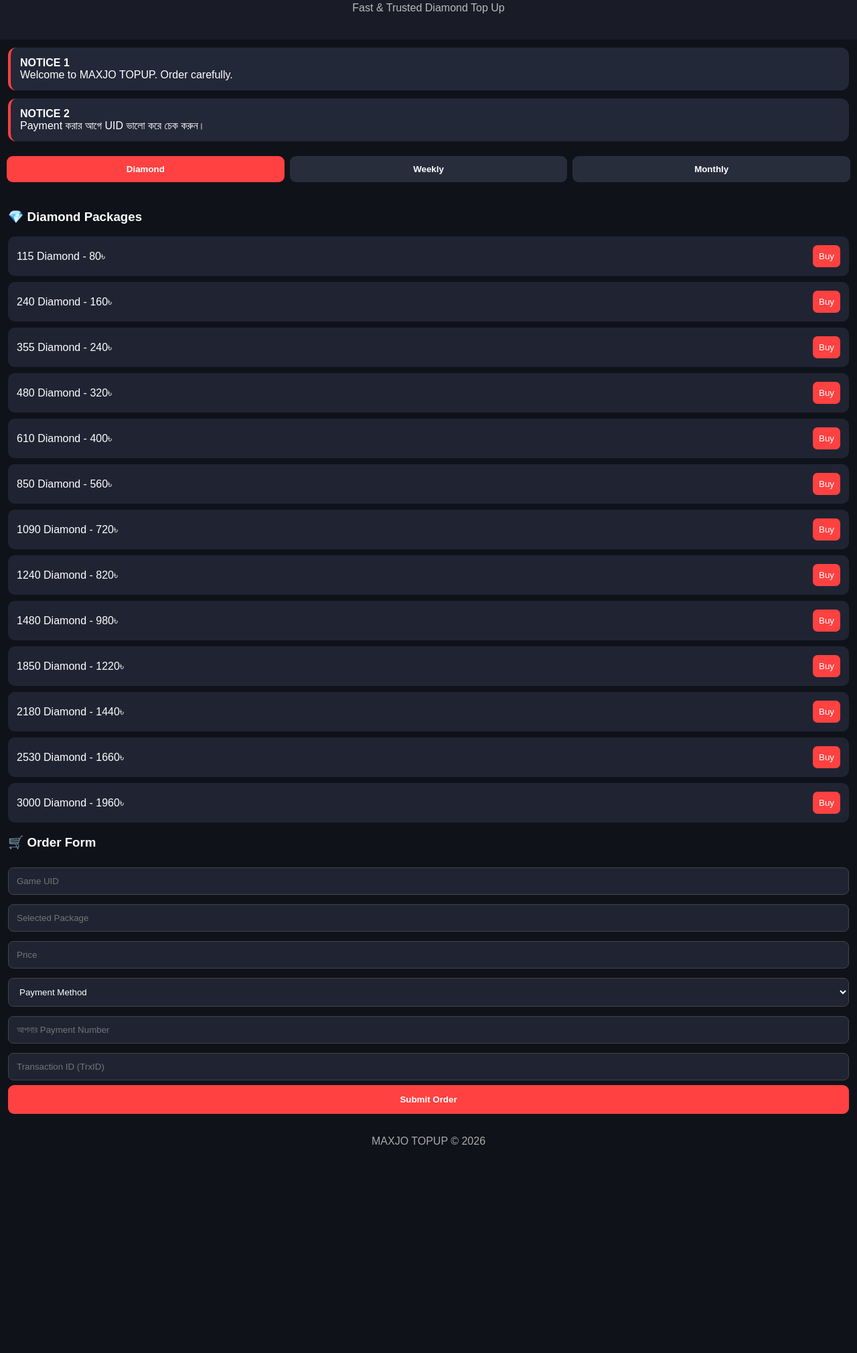
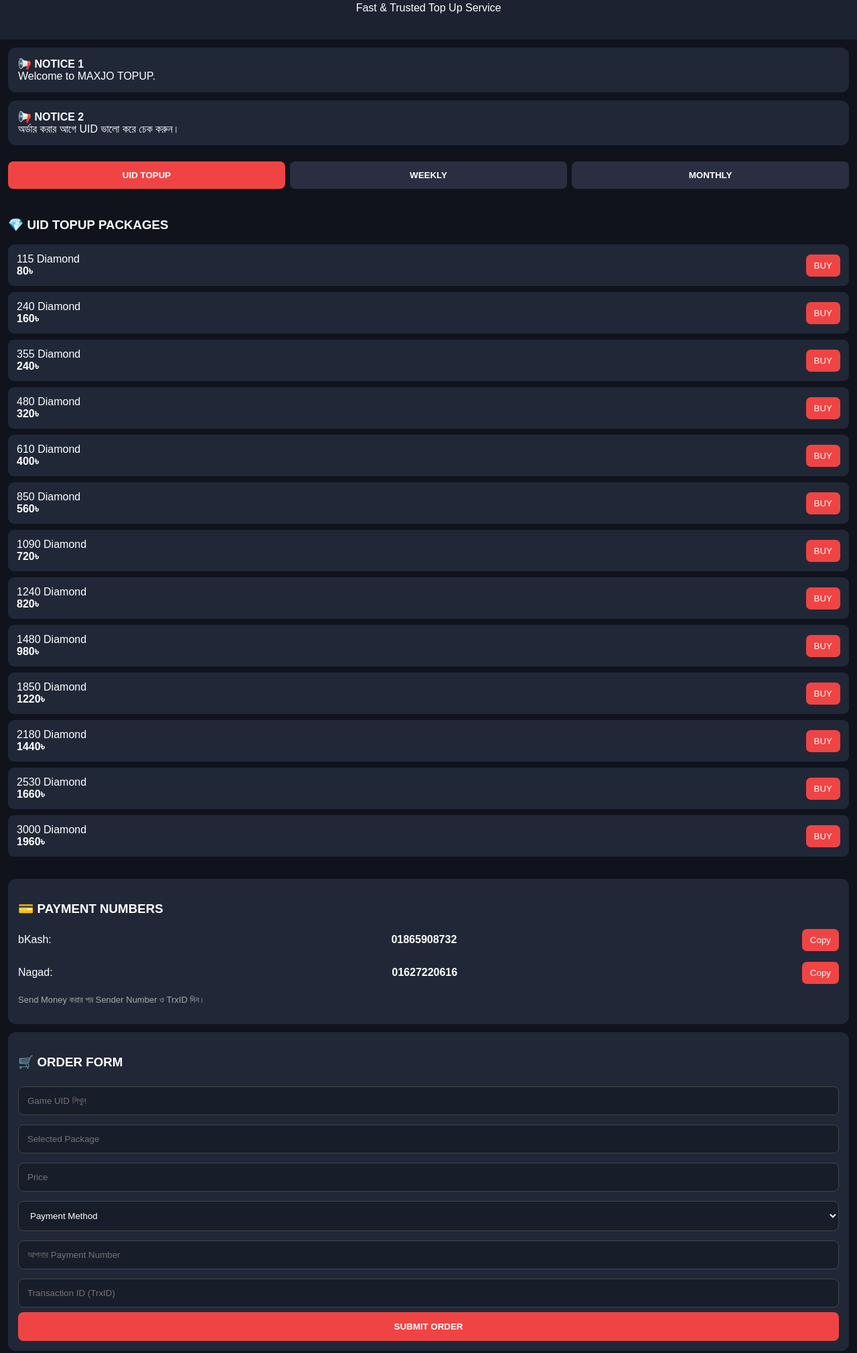
Before and after one commit to nfnirob430-hub/MaxjoTopup, a plain HTML site: page index.html in a window 1280 px wide. Shown: the part 72-2092 px from the top of the page at 67% size. Before the commit the page ends 1805 px from the top, so only its background shows below. Drawn offline with Linux system fonts and the light colour scheme.

Commit message:
Refactor index.html for improved layout and content
Maxjo Topup Wibesite online

```diff
--- a/index.html
+++ b/index.html
@@ -3,73 +3,78 @@
 <html lang="bn">
 <head>
 <meta charset="UTF-8">
-<meta name="viewport" content="width=device-width, initial-scale=1.0">
+<meta name="viewport" content="width=device-width,initial-scale=1">
 <title>MAXJO TOPUP</title>
 <style>
 *{box-sizing:border-box}
-body{margin:0;background:#10121a;color:white;font-family:Arial,sans-serif}
-header{text-align:center;padding:22px;background:#191c27}
-header h1{color:#ff4141;margin:0}
-header p{color:#bbb}
-.notice{margin:12px;padding:14px;background:#222838;border-radius:12px;border-left:4px solid #ff4141}
-.tabs{display:flex;gap:8px;padding:10px}
-.tabs button{flex:1;padding:12px 5px;border:0;border-radius:9px;background:#282d3c;color:white;font-weight:bold}
-.tabs button.active{background:#ff4141}
-.container{padding:12px}
-.package{background:#202432;padding:13px;margin:9px 0;border-radius:10px;display:flex;justify-content:space-between;align-items:center}
-.package button{background:#ff4141;color:white;border:0;border-radius:7px;padding:9px}
-input,select{width:100%;padding:12px;margin:7px 0;background:#202432;color:white;border:1px solid #444;border-radius:8px}
-.submit{width:100%;padding:14px;background:#ff4141;color:white;border:0;border-radius:9px;font-weight:bold}
-.section{display:none}
+body{margin:0;background:#10131c;color:white;font-family:Arial}
+header{text-align:center;background:#1c2230;padding:22px}
+header h1{color:#ff4242;margin:0}
+.notice,.payment,.order{background:#202838;margin:12px;padding:15px;border-radius:12px}
+.tabs{display:grid;grid-template-columns:repeat(3,1fr);gap:7px;padding:12px}
+.tabs button{padding:13px 4px;background:#292f40;color:white;border:0;border-radius:8px;font-weight:bold}
+.tabs button.active{background:#f04444}
+.section{display:none;padding:12px}
 .section.show{display:block}
-footer{text-align:center;padding:20px;color:#aaa}
+.package{display:flex;justify-content:space-between;align-items:center;background:#202838;margin:9px 0;padding:13px;border-radius:9px}
+.package button,.copy{background:#f04444;color:white;border:0;padding:9px 12px;border-radius:7px}
+input,select{width:100%;padding:13px;margin:7px 0;background:#171d29;color:white;border:1px solid #444;border-radius:8px}
+.submit{width:100%;padding:14px;background:#f04444;color:white;border:0;border-radius:8px;font-weight:bold}
+.copy{margin-left:8px}
+.payment p{display:flex;align-items:center;justify-content:space-between;gap:5px}
+.small{color:#aaa;font-size:13px}
 </style>
 </head>
 <body>
 
 <header>
 <h1>MAXJO TOPUP</h1>
-<p>Fast & Trusted Diamond Top Up</p>
+<p>Fast & Trusted Top Up Service</p>
 </header>
 
 <div class="notice">
-<b>NOTICE 1</b><br>
-Welcome to MAXJO TOPUP. Order carefully.
+<b>📢 NOTICE 1</b><br>Welcome to MAXJO TOPUP.
 </div>
-
 <div class="notice">
-<b>NOTICE 2</b><br>
-Payment করার আগে UID ভালো করে চেক করুন।
+<b>📢 NOTICE 2</b><br>অর্ডার করার আগে UID ভালো করে চেক করুন।
 </div>
 
 <div class="tabs">
-<button class="active" onclick="tab('diamond',this)">Diamond</button>
-<button onclick="tab('weekly',this)">Weekly</button>
-<button onclick="tab('monthly',this)">Monthly</button>
+<button class="active" onclick="openTab('uid',this)">UID TOPUP</button>
+<button onclick="openTab('weekly',this)">WEEKLY</button>
+<button onclick="openTab('monthly',this)">MONTHLY</button>
 </div>
 
-<div class="container">
-
-<div id="diamond" class="section show">
-<h3>💎 Diamond Packages</h3>
-<div id="diamonds"></div>
+<div id="uid" class="section show">
+<h3>💎 UID TOPUP PACKAGES</h3>
+<div id="diamondList"></div>
 </div>
 
 <div id="weekly" class="section">
-<h3>📅 Weekly Packages</h3>
-<div id="weeklies"></div>
+<h3>📅 WEEKLY PACKAGES</h3>
+<div id="weeklyList"></div>
 </div>
 
 <div id="monthly" class="section">
-<h3>🌙 Monthly Packages</h3>
-<div id="monthlies"></div>
+<h3>🌙 MONTHLY PACKAGES</h3>
+<div id="monthlyList"></div>
 </div>
 
-<h3>🛒 Order Form</h3>
+<div class="payment">
+<h3>💳 PAYMENT NUMBERS</h3>
+<p>bKash: <b>01865908732</b>
+<button class="copy" onclick="copyNumber('01865908732')">Copy</button></p>
+<p>Nagad: <b>01627220616</b>
+<button class="copy" onclick="copyNumber('01627220616')">Copy</button></p>
+<p class="small">Send Money করার পর Sender Number ও TrxID দিন।</p>
+</div>
+
+<div class="order">
+<h3>🛒 ORDER FORM</h3>
 <form id="orderForm">
-<input id="uid" placeholder="Game UID" required>
-<input id="pkg" placeholder="Selected Package" readonly required>
-<input id="price" placeholder="Price" readonly required>
+<input id="uidInput" placeholder="Game UID লিখুন" required>
+<input id="packageInput" placeholder="Selected Package" readonly required>
+<input id="priceInput" placeholder="Price" readonly required>
 
 <select id="method" required>
 <option value="">Payment Method</option>
@@ -79,89 +84,85 @@ Payment করার আগে UID ভালো করে চেক করুন
 
 <input id="sender" placeholder="আপনার Payment Number" required>
 <input id="trx" placeholder="Transaction ID (TrxID)" required>
-
-<button class="submit" type="submit">Submit Order</button>
+<button class="submit">SUBMIT ORDER</button>
 </form>
-
-<div id="result"></div>
-
+<div id="message"></div>
 </div>
 
-<footer>
+<footer style="text-align:center;padding:20px;color:#aaa">
 MAXJO TOPUP © 2026
 </footer>
 
 <script>
-const diamondData=[
-["115 Diamond",80],
-["240 Diamond",160],
-["355 Diamond",240],
-["480 Diamond",320],
-["610 Diamond",400],
-["850 Diamond",560],
-["1090 Diamond",720],
-["1240 Diamond",820],
-["1480 Diamond",980],
-["1850 Diamond",1220],
-["2180 Diamond",1440],
-["2530 Diamond",1660],
+const diamond=[
+["115 Diamond",80],["240 Diamond",160],
+["355 Diamond",240],["480 Diamond",320],
+["610 Diamond",400],["850 Diamond",560],
+["1090 Diamond",720],["1240 Diamond",820],
+["1480 Diamond",980],["1850 Diamond",1220],
+["2180 Diamond",1440],["2530 Diamond",1660],
 ["3000 Diamond",1960]
 ];
 
-const weeklyData=[
-["Weekly",155],
-["2X Weekly",310],
-["3X Weekly",465],
-["4X Weekly",620],
-["Weekly Lite",35],
-["2X Weekly Lite",70],
-["3X Weekly Lite",105],
-["4X Weekly Lite",140]
+const weekly=[
+["Weekly",155],["2X Weekly",310],
+["3X Weekly",465],["4X Weekly",620],
+["Weekly Lite",35],["2X Weekly Lite",70],
+["3X Weekly Lite",105],["4X Weekly Lite",140]
 ];
 
-const monthlyData=[
-["Monthly",770],
-["2X Monthly",1540],
-["3X Monthly",2310],
-["4X Monthly",3080],
+const monthly=[
+["Monthly",770],["2X Monthly",1540],
+["3X Monthly",2310],["4X Monthly",3080],
 ["Monthly + Weekly",925],
 ["2X Monthly + Weekly",1695],
 ["3X Monthly + Weekly",2465],
 ["4X Monthly + Weekly",3235]
 ];
 
-function render(list,id){
-document.getElementById(id).innerHTML=list.map(p=>
-`<div class="package">
-<span>${p[0]} - ${p[1]}৳</span>
-<button onclick="choose('${p[0]}',${p[1]})">Buy</button>
-</div>`
-).join("");
+function render(data,id){
+document.getElementById(id).innerHTML=data.map(item=>`
+<div class="package">
+<span>${item[0]}<br><b>${item[1]}৳</b></span>
+<button onclick="selectPackage('${item[0]}',${item[1]})">BUY</button>
+</div>`).join("");
 }
 
-render(diamondData,"diamonds");
-render(weeklyData,"weeklies");
-render(monthlyData,"monthlies");
+render(diamond,"diamondList");
+render(weekly,"weeklyList");
+render(monthly,"monthlyList");
 
-function tab(id,btn){
-document.querySelectorAll(".section").forEach(x=>x.classList.remove("show"));
+function openTab(id,button){
+document.querySelectorAll(".section").forEach(s=>s.classList.remove("show"));
 document.getElementById(id).classList.add("show");
-document.querySelectorAll(".tabs button").forEach(x=>x.classList.remove("active"));
-btn.classList.add("active");
+document.querySelectorAll(".tabs button").forEach(b=>b.classList.remove("active"));
+button.classList.add("active");
 }
 
-function choose(name,price){
-document.getElementById("pkg").value=name;
-document.getElementById("price").value=price+" টাকা";
-document.getElementById("orderForm").scrollIntoView({behavior:"smooth"});
+function selectPackage(name,price){
+document.getElementById("packageInput").value=name;
+document.getElementById("priceInput").value=price+" টাকা";
+document.querySelector(".order").scrollIntoView({behavior:"smooth"});
+}
+
+function copyNumber(number){
+if(navigator.clipboard && window.isSecureContext){
+navigator.clipboard.writeText(number).then(()=>alert("নম্বর কপি হয়েছে"));
+}else{
+const t=document.createElement("textarea");
+t.value=number;
+document.body.appendChild(t);
+t.select();
+document.execCommand("copy");
+t.remove();
+alert("নম্বর কপি হয়েছে");
+}
 }
 
 document.getElementById("orderForm").addEventListener("submit",function(e){
 e.preventDefault();
-
-document.getElementById("result").innerHTML=
-"<div class='notice'>অর্ডারের তথ্য প্রস্তুত হয়েছে। Demo সংস্করণে অর্ডার ডাটাবেজে জমা হয় না।</div>";
-
+document.getElementById("message").innerHTML=
+"<p style='color:#ffcc55'>Demo Order: অর্ডার তথ্য নেওয়া হয়েছে। এখনো ডাটাবেজে জমা হয়নি।</p>";
 });
 </script>
 </body>
```
